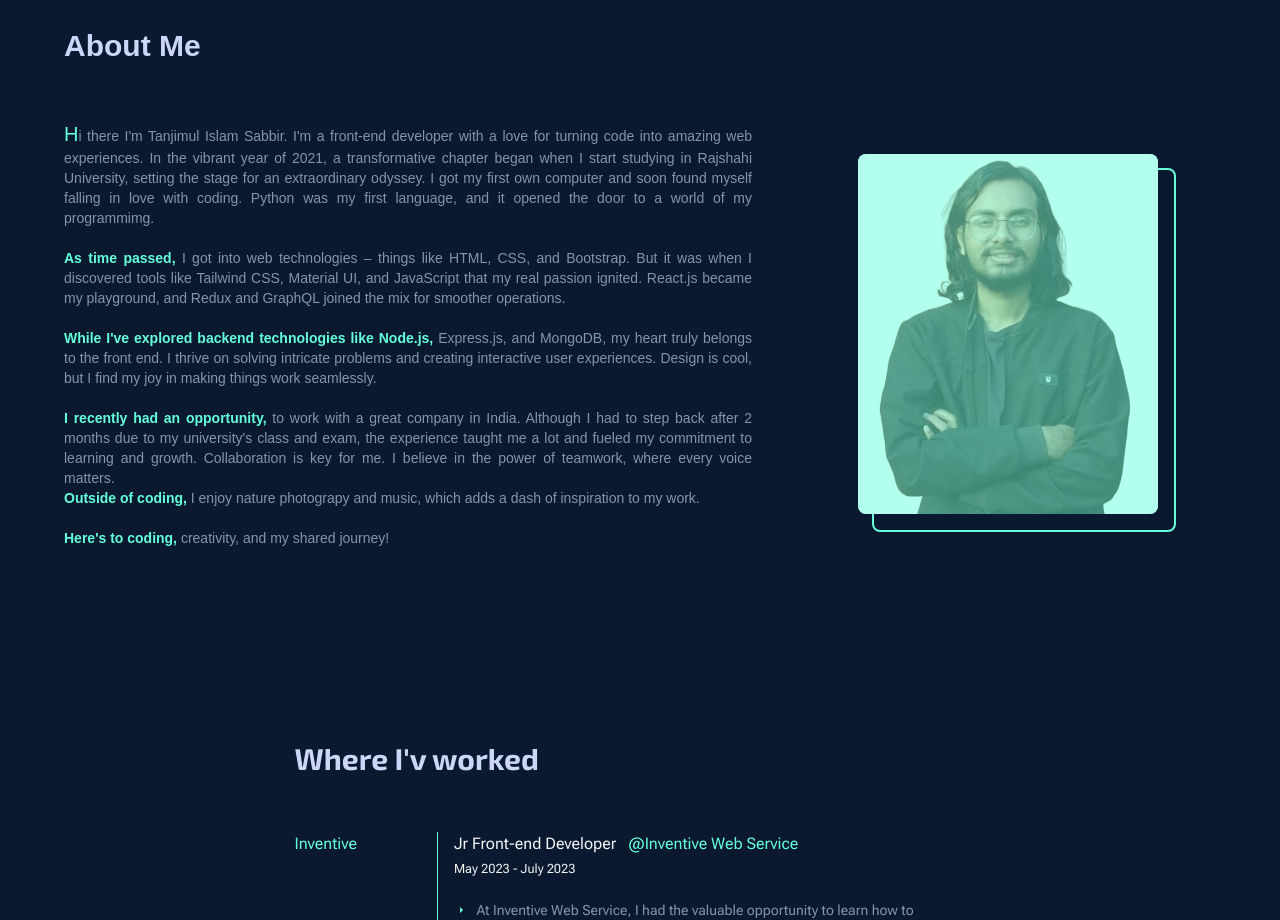
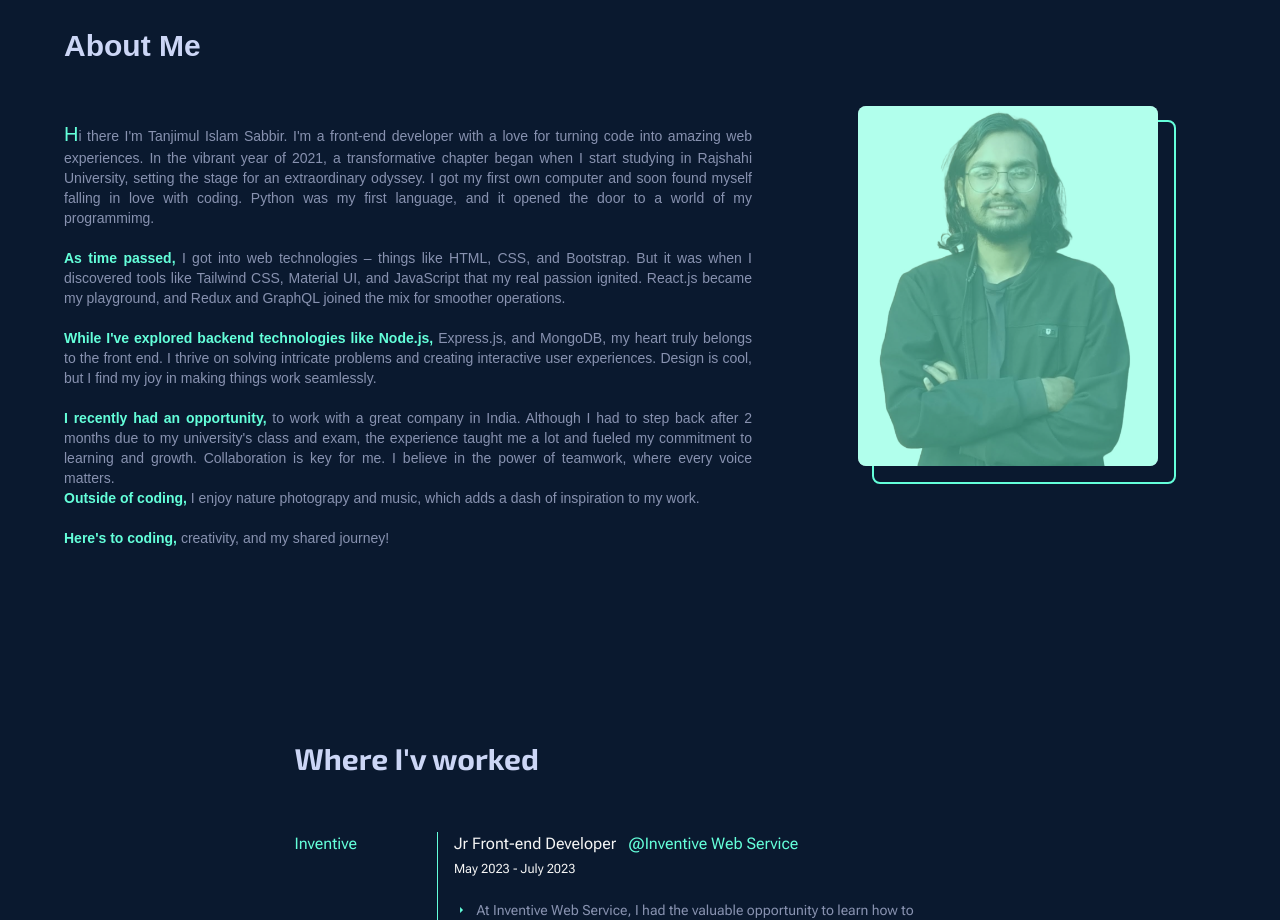
Before and after one commit to TanjimulSabbir/my-portfolio, a React (Vite) app: page / in a window 1280 px wide. Shown: the part 1060-1980 px from the top of the page. Built offline with nearby package versions, Linux system fonts and the light colour scheme.

Commit message:
work-page-on-working

```diff
--- a/src/Components/Pages/About/About.jsx
+++ b/src/Components/Pages/About/About.jsx
@@ -34,7 +34,7 @@ const About = () => {
                         <p> <strong className='text-custom-highLightTextColor'>Here's to coding, </strong>  creativity, and my shared journey!</p>
                     </div>
                 </div>
-                <div className="md:w-1/3 flex items-center justify-center mt-20 md:mt-12 group cursor-pointer ">
+                <div className="md:w-1/3 flex items-center justify-center mt-20 md:mt-0 group cursor-pointer ">
 
                     <div className="flex items-center justify-center border-2 border-custom-highLightTextColor rounded-lg relative transition duration-700 transform group-hover:translate-y-8 group-hover:-rotate-6">
 
```
